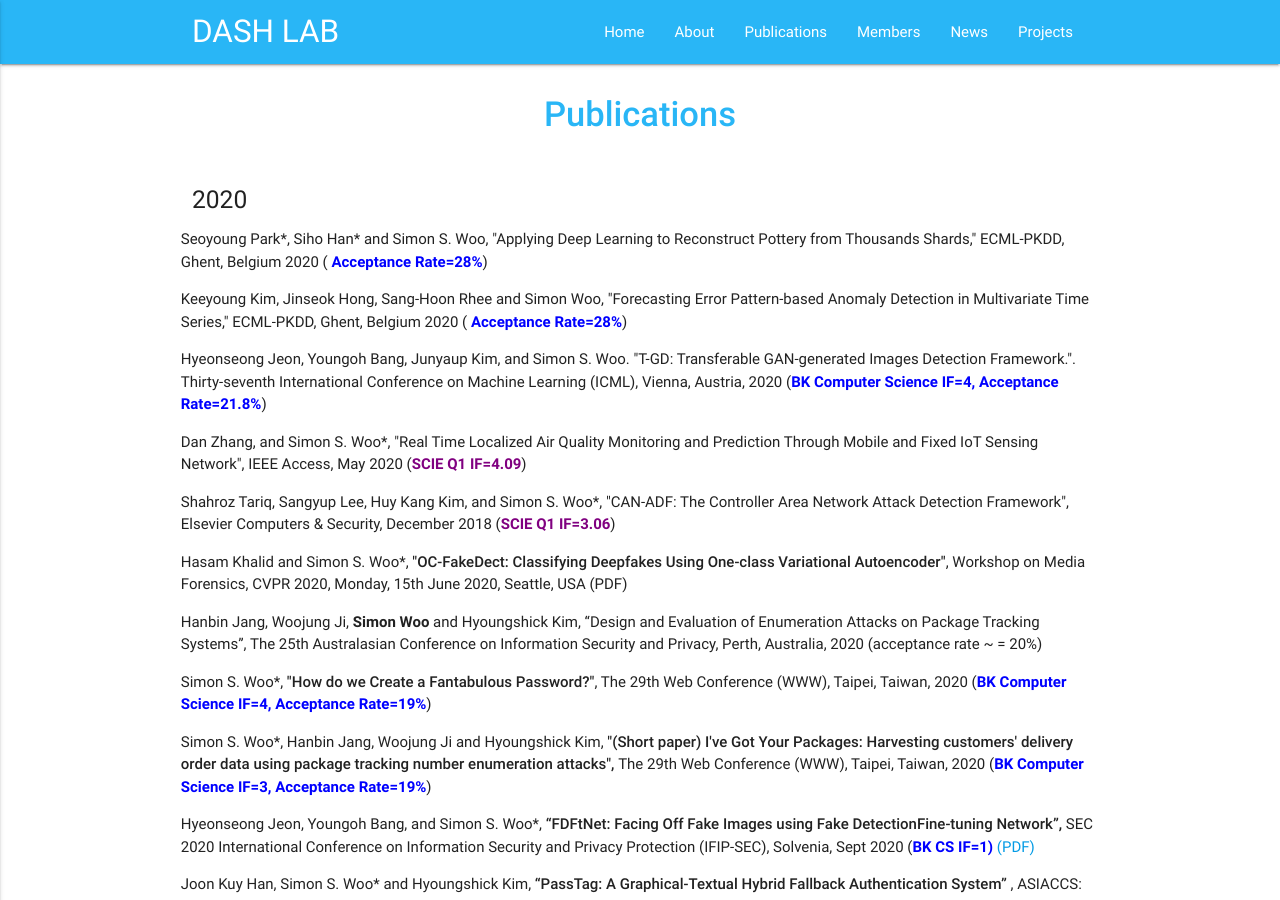
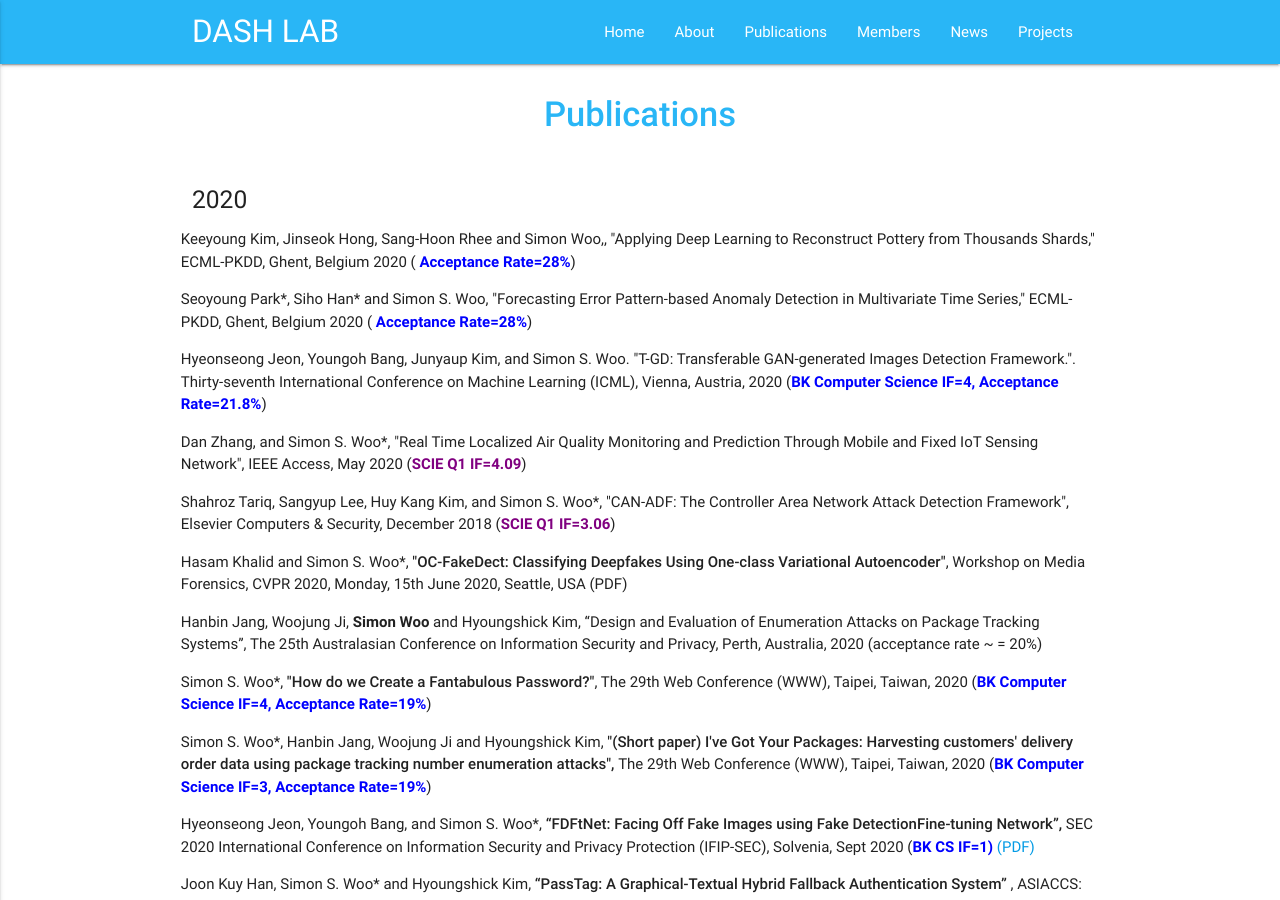
Before and after one commit to Yurim990507/DASH-Lab.github.io, a Jekyll site: the page built from example2.md, in a window 1280 px wide and 900 px high. Built offline with Jekyll 4.4.1, drawn with Linux system fonts in a browser that asks for light colours.

Commit message:
Update example2.md

```diff
--- a/example2.md
+++ b/example2.md
@@ -12,9 +12,9 @@ permalink: /Publications/
 
 
 
- <p>Seoyoung Park*, Siho Han* and Simon S. Woo, "Applying Deep Learning to Reconstruct Pottery from Thousands Shards," ECML-PKDD, Ghent, Belgium 2020 (<b><font color='blue'> Acceptance Rate=28%</font></b>)</p>
+ <p>Keeyoung Kim, Jinseok Hong, Sang-Hoon Rhee and Simon Woo,, "Applying Deep Learning to Reconstruct Pottery from Thousands Shards," ECML-PKDD, Ghent, Belgium 2020 (<b><font color='blue'> Acceptance Rate=28%</font></b>)</p>
 
- <p>Keeyoung Kim, Jinseok Hong, Sang-Hoon Rhee and Simon Woo, "Forecasting Error Pattern-based Anomaly Detection in Multivariate Time Series," ECML-PKDD, Ghent, Belgium 2020 (<b><font color='blue'> Acceptance Rate=28%</font></b>)</p>
+ <p>Seoyoung Park*, Siho Han* and Simon S. Woo, "Forecasting Error Pattern-based Anomaly Detection in Multivariate Time Series," ECML-PKDD, Ghent, Belgium 2020 (<b><font color='blue'> Acceptance Rate=28%</font></b>)</p>
 
  <p> Hyeonseong Jeon, Youngoh Bang, Junyaup Kim, and Simon S. Woo. "T-GD: Transferable GAN-generated Images Detection Framework.". Thirty-seventh International Conference on Machine Learning  (ICML), Vienna, Austria, 2020 (<b><font color='blue'>BK Computer Science IF=4, Acceptance Rate=21.8%</font></b>) </p>
 
```
